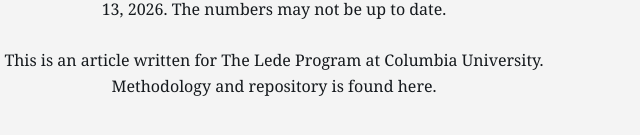
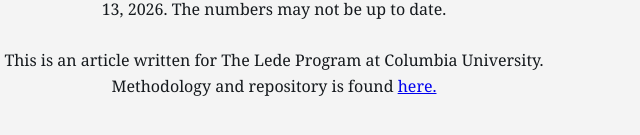
Before and after one commit to arvidgrange-lab/Lede-Project-2, a plain HTML site: page index.html in a window 1280 px wide. Shown: the part 6089-6224 px from the top of the page, 366-1006 px from the left. Drawn offline with Linux system fonts and the light colour scheme; a script that the page names is missing.

Commit message:
blue link repository

```diff
--- a/index.html
+++ b/index.html
@@ -244,7 +244,7 @@ What's that if not a chance to make a buck?
         <div class="footer">
         <div class="content">
             <p style="color: #15191d;">Note:
-The data in this article was extracted and analysed between July 11 and July 13, 2026. The numbers may not be up to date.<br><br>This is an article written for The Lede Program at Columbia University. Methodology and repository is found <a>here.</p>
+The data in this article was extracted and analysed between July 11 and July 13, 2026. The numbers may not be up to date.<br><br>This is an article written for The Lede Program at Columbia University. Methodology and repository is found <a href="https://github.com/arvidgrange-lab/Lede-Project-2">here.</a></p>
         </div>
     </div>
     <script src="https://public.flourish.studio/resources/embed.js"></script><noscript></noscript>
```
